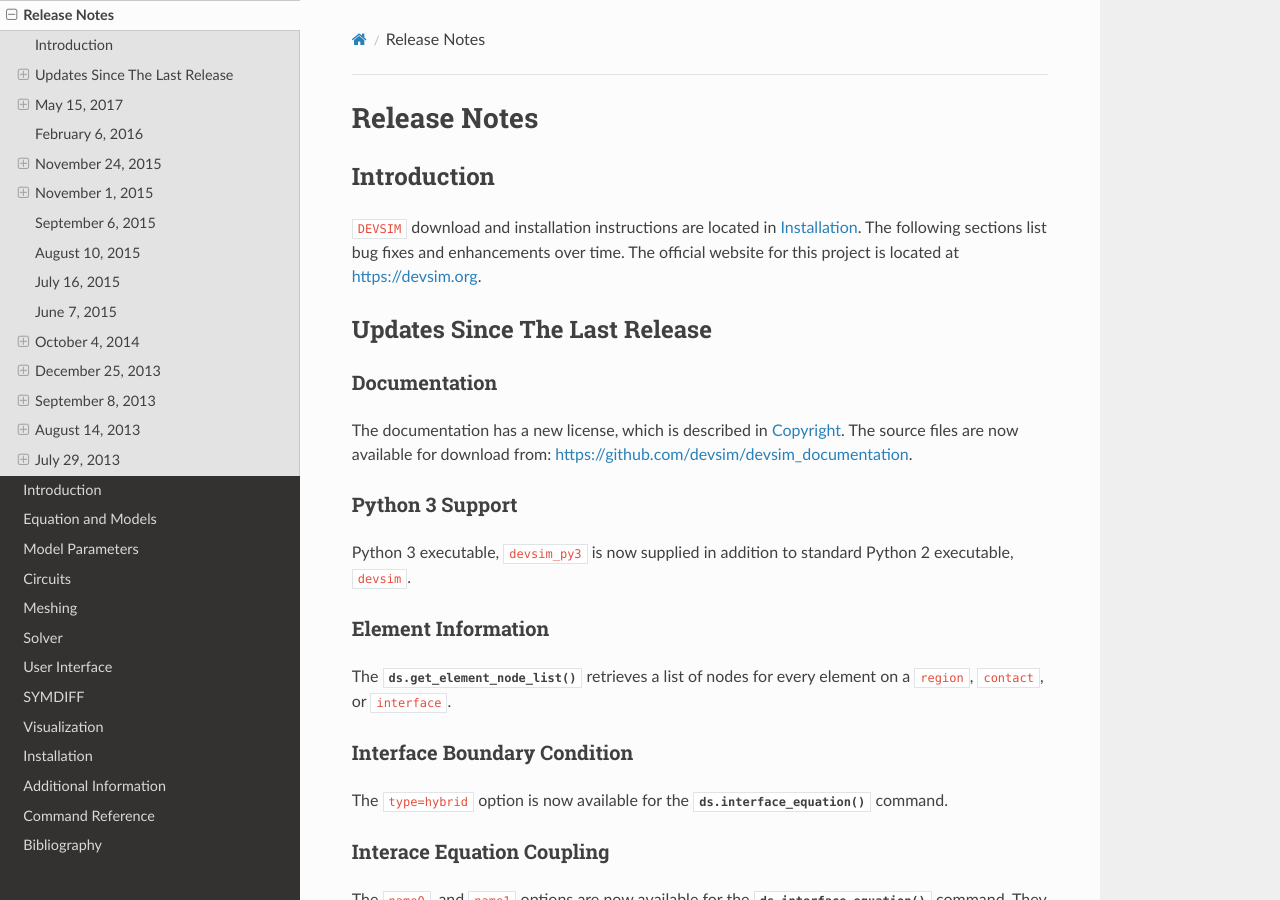
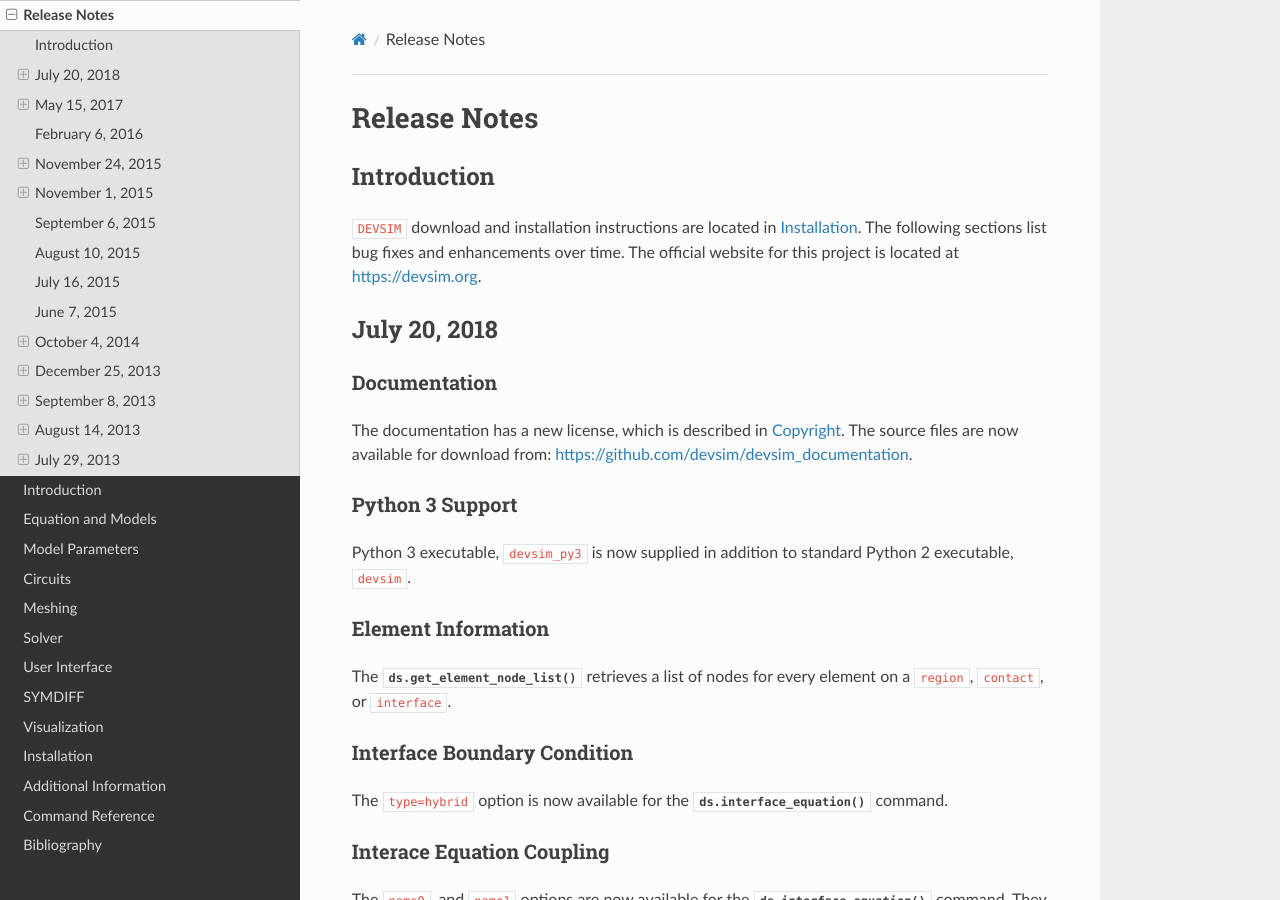
Before and after one commit to devsim/devsim_documentation, a Sphinx documentation site: the page built from sphinx/source/releasenotes.rst, in a window 1280 px wide and 900 px high. Built offline with Sphinx 7.4.7 and the Read the Docs theme 2.0.0, drawn with Linux system fonts in a browser that asks for light colours; cross-references to code outside the pages are shown as plain code.

Commit message:
date last release

```diff
--- a/sphinx/source/releasenotes.rst
+++ b/sphinx/source/releasenotes.rst
@@ -9,8 +9,8 @@ Introduction
 
 |devsim| download and installation instructions are located in :ref:`sec__installation`.  The following sections list bug fixes and enhancements over time.  The official website for this project is located at |devsimorg|.
 
-Updates Since The Last Release
-~~~~~~~~~~~~~~~~~~~~~~~~~~~~~~
+July 20, 2018
+~~~~~~~~~~~~~
 
 Documentation
 ^^^^^^^^^^^^^
```
